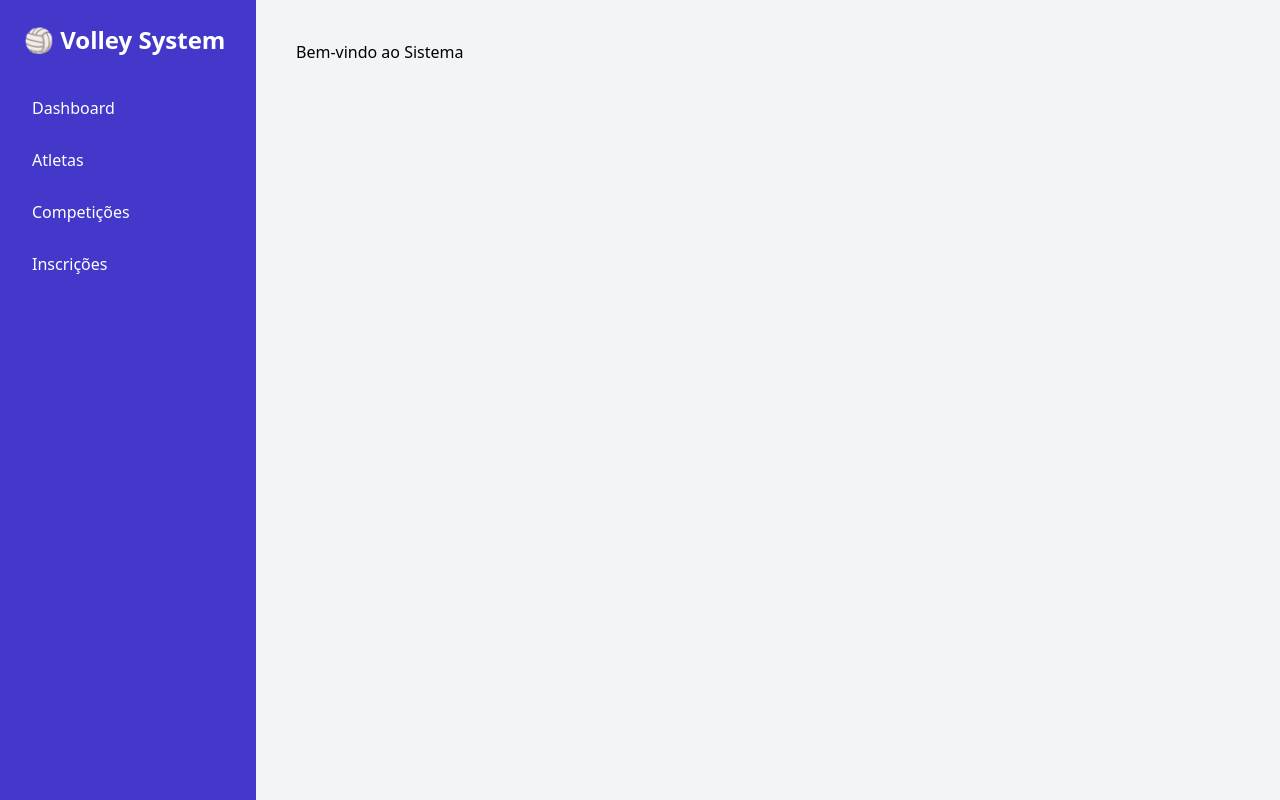
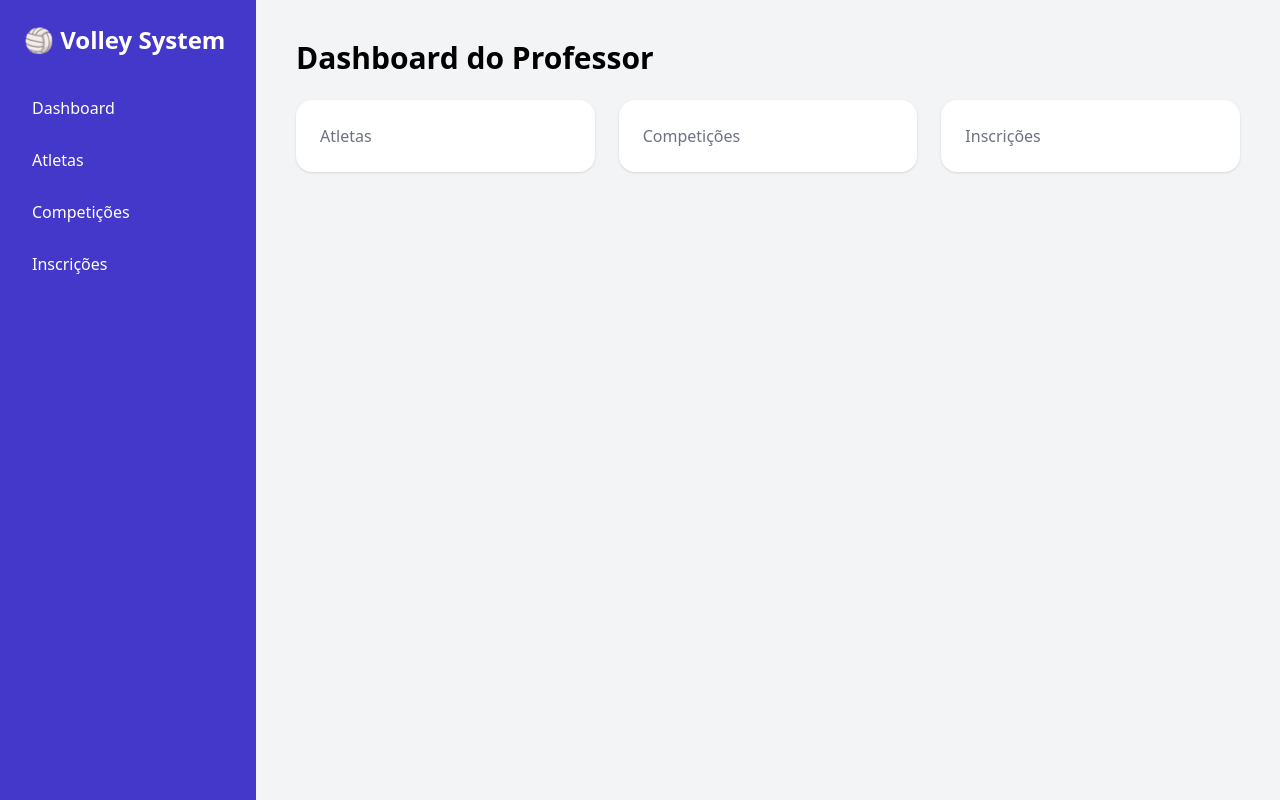
Before and after one commit to pepeuloureirob/volley-coach-system, a Flask app: template templates/index.html in a window 1280 px wide. Run offline with Flask 3, Linux system fonts and the light colour scheme; the template is opened without the code that fills it, so the values that code supplies are empty; some libraries are stand-ins or nearby versions.

Commit message:
Update index.html

```diff
--- a/templates/index.html
+++ b/templates/index.html
@@ -1,4 +1,25 @@
 {% extends 'base.html' %}
 {% block content %}
-<h1>Bem-vindo ao Sistema</h1>
+
+<h2 class="text-3xl font-bold mb-6">Dashboard do Professor</h2>
+
+<div class="grid grid-cols-1 md:grid-cols-3 gap-6">
+
+    <div class="bg-white p-6 rounded-2xl shadow">
+        <h3 class="text-gray-500">Atletas</h3>
+        <p class="text-3xl font-bold">{{ Atleta.query.count() }}</p>
+    </div>
+
+    <div class="bg-white p-6 rounded-2xl shadow">
+        <h3 class="text-gray-500">Competições</h3>
+        <p class="text-3xl font-bold">{{ Competicao.query.count() }}</p>
+    </div>
+
+    <div class="bg-white p-6 rounded-2xl shadow">
+        <h3 class="text-gray-500">Inscrições</h3>
+        <p class="text-3xl font-bold">{{ Inscricao.query.count() }}</p>
+    </div>
+
+</div>
+
 {% endblock %}
```
